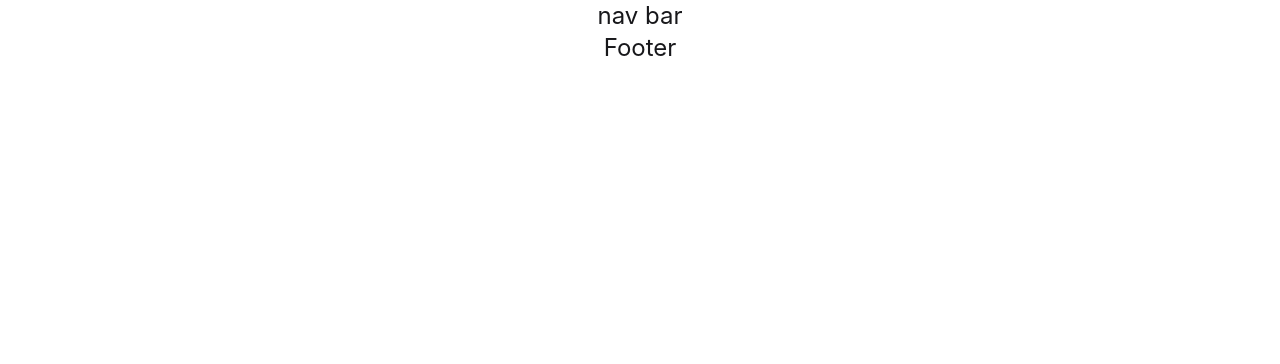
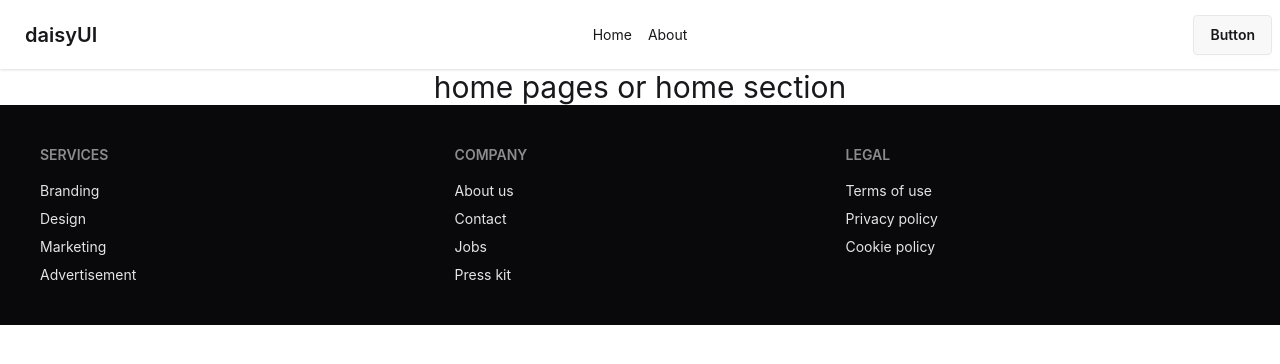
Before and after one commit to Mainul-J/Boi-poka-by-React, a React (Vite) app: page / in a window 1280 px wide. Shown: the top 364 px of the page. Built offline with nearby package versions, Linux system fonts and the light colour scheme.

Commit message:
navbar 7 footer  copy form daisy ui  & coustomize by me

```diff
--- a/src/Routes/Routes.jsx
+++ b/src/Routes/Routes.jsx
@@ -1,11 +1,19 @@
 import { createBrowserRouter} from "react-router";
 import Root from "../pages/Root/Root";
 import ErrorPage from "../pages/ErrorPage/ErrorPage";
+import Home from "../pages/Home/Home";
 
 export const router = createBrowserRouter([
   {
     path: "/",
     Component: Root,
-    errorElement:<ErrorPage></ErrorPage>
+    errorElement:<ErrorPage></ErrorPage>,
+    children : [
+        {
+            index: true,
+            path:'/',
+            Component:Home,
+        }
+    ]
   },
 ]);
--- a/src/components/Footer/Footer.jsx
+++ b/src/components/Footer/Footer.jsx
@@ -1,11 +1,30 @@
-import React from 'react';
+import React from "react";
 
 const Footer = () => {
-    return (
-        <div>
-            <h1 className='text-center text-2xl'>Footer</h1>
-        </div>
-    );
+  return (
+    <footer className="footer sm:footer-horizontal bg-neutral text-neutral-content p-10">
+      <nav>
+        <h6 className="footer-title">Services</h6>
+        <a className="link link-hover">Branding</a>
+        <a className="link link-hover">Design</a>
+        <a className="link link-hover">Marketing</a>
+        <a className="link link-hover">Advertisement</a>
+      </nav>
+      <nav>
+        <h6 className="footer-title">Company</h6>
+        <a className="link link-hover">About us</a>
+        <a className="link link-hover">Contact</a>
+        <a className="link link-hover">Jobs</a>
+        <a className="link link-hover">Press kit</a>
+      </nav>
+      <nav>
+        <h6 className="footer-title">Legal</h6>
+        <a className="link link-hover">Terms of use</a>
+        <a className="link link-hover">Privacy policy</a>
+        <a className="link link-hover">Cookie policy</a>
+      </nav>
+    </footer>
+  );
 };
 
 export default Footer;
--- a/src/components/Header/Navbar.jsx
+++ b/src/components/Header/Navbar.jsx
@@ -1,9 +1,39 @@
 import React from 'react';
 
 const Navbar = () => {
+    const Links = <>
+        <li className="m-2">Home</li>
+        <li className="m-2">About</li>
+    </>
     return (
         <div>
-            <h1 className='text-center text-2xl'>nav bar</h1>
+            <div className="navbar bg-base-100 shadow-sm">
+  <div className="navbar-start">
+    <div className="dropdown">
+      <div tabIndex={0} role="button" className="btn btn-ghost lg:hidden">
+        <svg xmlns="http://www.w3.org/2000/svg" className="h-5 w-5" fill="none" viewBox="0 0 24 24" stroke="currentColor"> <path strokeLinecap="round" strokeLinejoin="round" strokeWidth="2" d="M4 6h16M4 12h8m-8 6h16" /> </svg>
+      </div>
+      <ul
+        tabIndex="-1"
+        className="menu menu-sm dropdown-content bg-base-100 rounded-box z-1 mt-3 w-52 p-2 shadow">
+        {
+            Links
+        }
+      </ul>
+    </div>
+    <a className="btn btn-ghost text-xl">daisyUI</a>
+  </div>
+  <div className="navbar-center hidden lg:flex">
+    <ul className="menu menu-horizontal px-1">
+        {
+            Links
+        }
+    </ul>
+  </div>
+  <div className="navbar-end">
+    <a className="btn">Button</a>
+  </div>
+</div>
         </div>
     );
 };
--- /dev/null
+++ b/src/pages/Home/Home.jsx
@@ -0,0 +1,11 @@
+import React from 'react';
+
+const Home = () => {
+    return (
+        <div>
+            <h1 className="text-3xl text-center">home pages or home section</h1>
+        </div>
+    );
+};
+
+export default Home;
```
